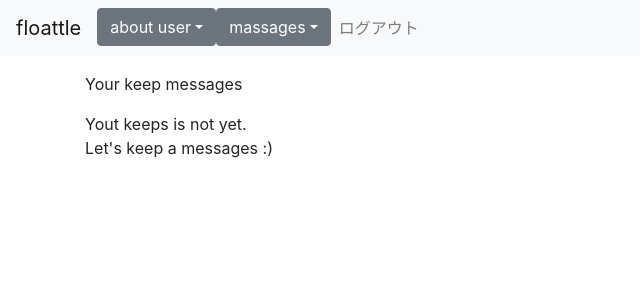
After one commit to nagamiya/floattle, a Django app: page /keeps_show/ in a window 1280 px wide. The commit adds this page. Shown: the top 300 px of the page, without its empty margins (0-640 px from the left). Run offline with Django 3.2, Linux system fonts and the light colour scheme; the visitor is signed in with stand-in values (Sample User, id 1); data that the repository does not hold is empty; some libraries are stand-ins or nearby versions.

Commit message:
keep一覧ページ作成

```diff
--- a/floattle/templates/floattle/base.html
+++ b/floattle/templates/floattle/base.html
@@ -38,6 +38,7 @@
                     <button class="btn btn-secondary dropdown-toggle" type="button" data-toggle="dropdown">massages</button>
                     <div class="dropdown-menu">
                         <a class="dropdown-item" href="{% url 'floattle:messages_show' %}">messages</a>
+                        <a class="dropdown-item" href="{% url 'floattle:keeps_show' %}">keeps</a>
                     </div>
                 </li>
                 <li>
--- /dev/null
+++ b/floattle/templates/floattle/keeps_show.html
@@ -0,0 +1,14 @@
+{% extends "floattle/base.html" %}
+{% block content %}
+<p>Your keep messages</p>
+{% if keep_list %}
+{% for keep in keep_list %}
+<li><a href="{% url 'floattle:detail' keep.pk %}">{{ keep.id }}{{ keep.text }}</a></li>
+{% endfor %}
+{% else %}
+<p>
+    Yout keeps is not yet.<br>
+    Let's keep a messages :)
+</p>
+{% endif %}
+{% endblock %}
--- a/floattle/urls.py
+++ b/floattle/urls.py
@@ -8,6 +8,7 @@ urlpatterns = [
     path('', views.Top.as_view(), name='top'),
     path('top/', views.Top.as_view(), name='top'),
     path('messages_show/', views.MessagesShow.as_view(), name='messages_show'),
+    path('keeps_show/', views.KeepsShow.as_view(), name='keeps_show'),
     path('detail/<int:pk>/', views.Detail.as_view(), name='detail'),
 
     path('login/', views.Login.as_view(), name='login'),
--- a/floattle/views.py
+++ b/floattle/views.py
@@ -146,6 +146,15 @@ class MessagesShow(generic.TemplateView):
         }
         return render(request, 'floattle/messages_show.html', context)
 
+class KeepsShow(generic.TemplateView):
+    def get(self, request, *args, **kwargs):
+        keep_user = request.user
+        keep_list = Post.objects.filter(keep=keep_user)
+        context = {
+            'keep_list': keep_list
+        }
+        return render(request, 'floattle/keeps_show.html', context)
+
 # ここでkeep機能実装したい
 class Detail(generic.DetailView):
     model = Post
```
